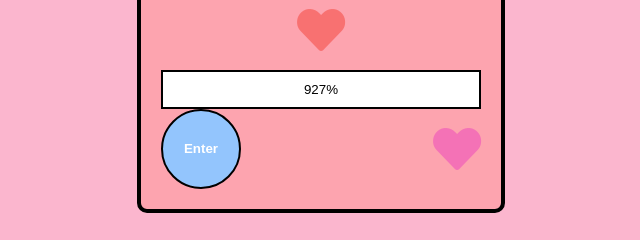
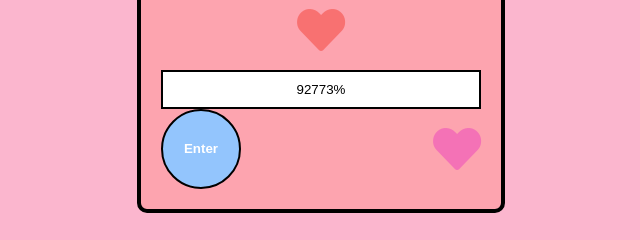
Before and after one commit to Rebienald/calcu, a plain HTML site: page index.html in a window 1280 px wide. Both pictures are taken after a click on the button "Enter". Shown: the part 380-620 px from the top of the page, 319-959 px from the left. Drawn offline with Linux system fonts and the light colour scheme.

Commit message:
Update index.html

```diff
--- a/index.html
+++ b/index.html
@@ -102,7 +102,7 @@
 
     <script>
         function generateRandomPercentage() {
-            const randomPercentage = Math.floor(Math.random() * 1000); // Generates a random number between 0 and 100
+            const randomPercentage = Math.floor(Math.random()* 100000); // Generates a random number between 0 and 100
             document.getElementById('result').value = randomPercentage + '%'; // Displays the result in the input field
         }
     </script>
```
